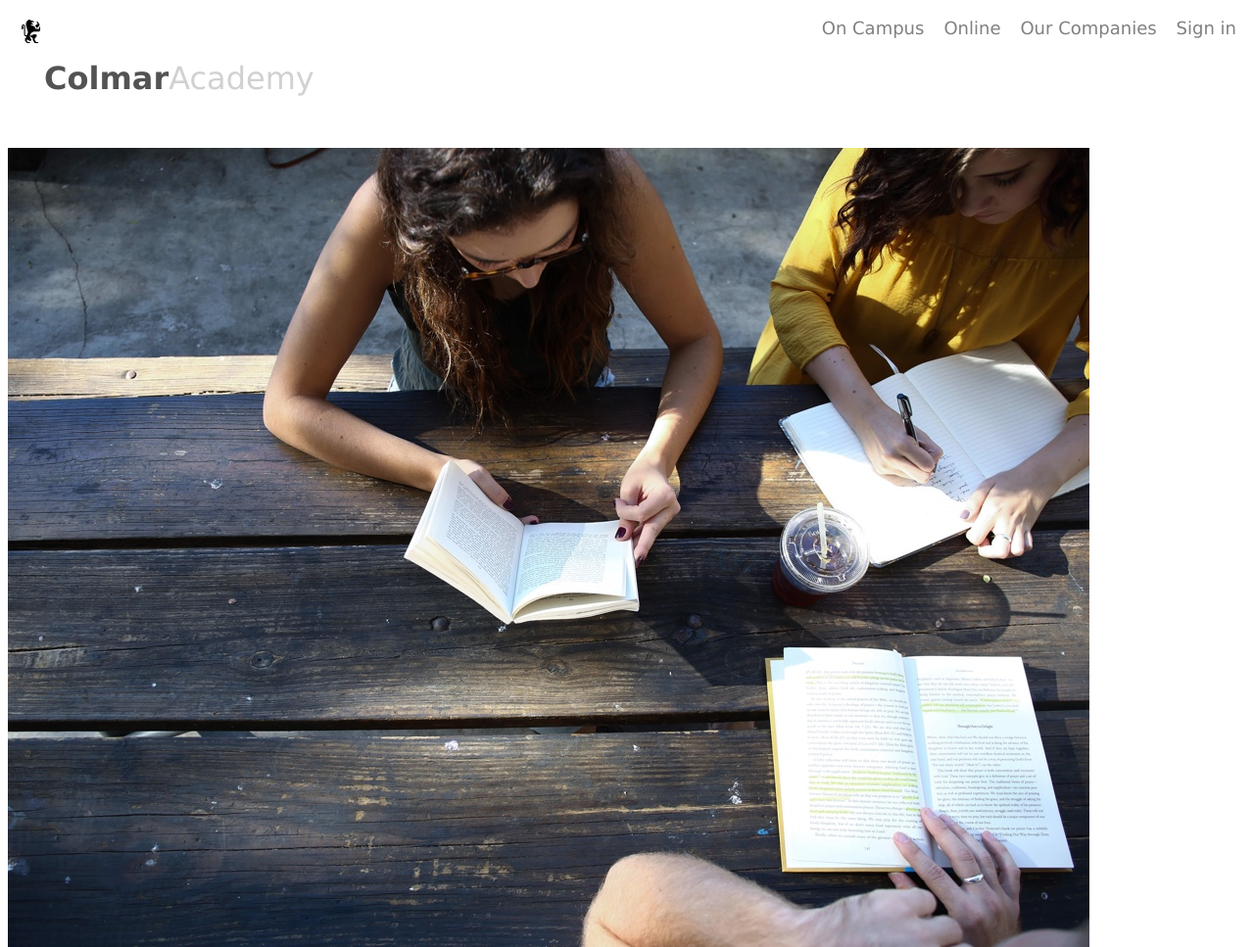
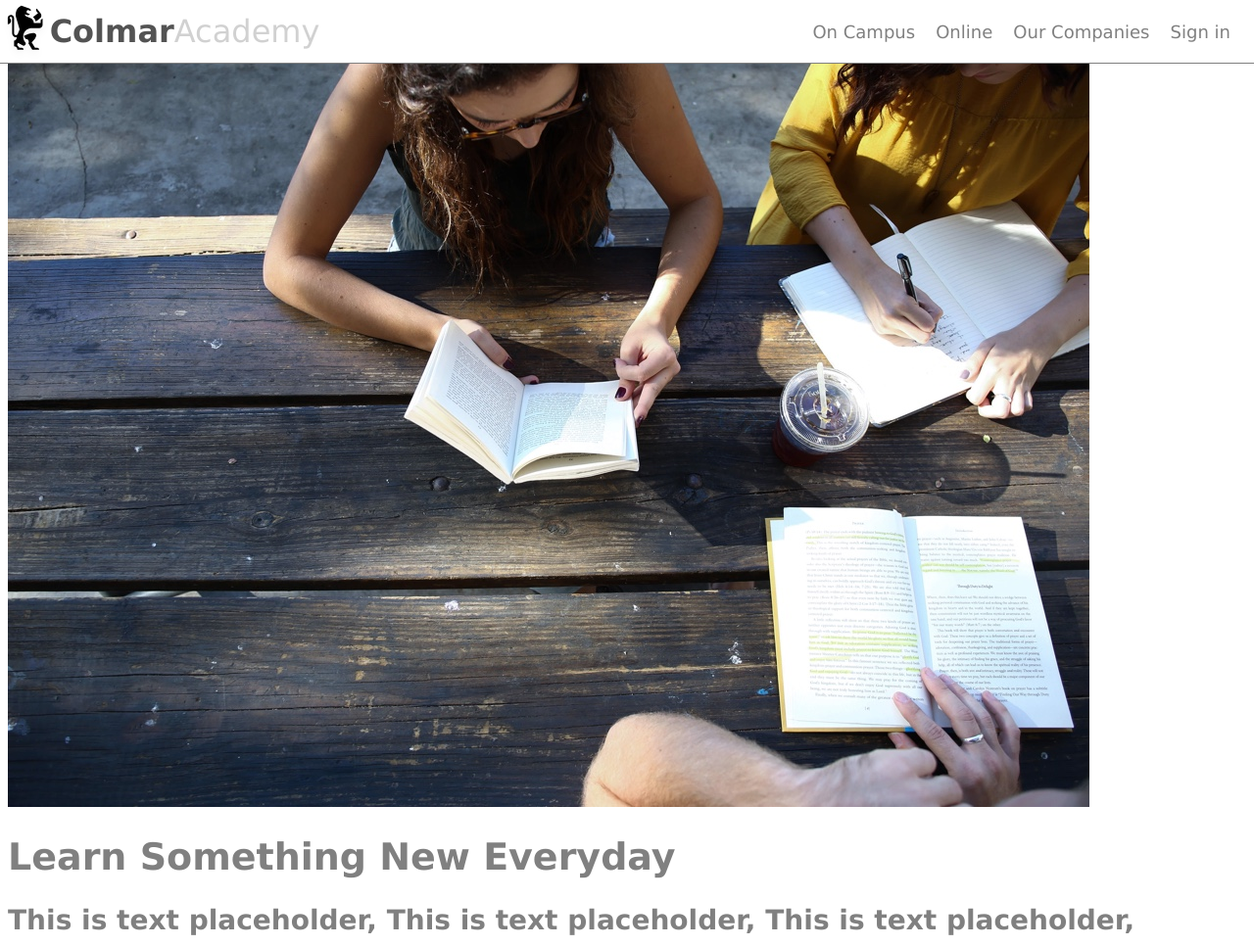
Before and after one commit to AaronCurrie/Colmar-Academy, a plain HTML site: page Index.html in a window 1280 px wide. Shown: the top 967 px of the page at 98% size. Drawn offline with Linux system fonts and the light colour scheme.

Commit message:
completed the header

```diff
--- a/Index.html
+++ b/Index.html
@@ -6,17 +6,17 @@
     <link rel="stylesheet" type="text/css" href="https://stackpath.bootstrapcdn.com/font-awesome/4.7.0/css/font-awesome.min.css">
 </head>
 <body>
-<header class="header">
-  <div class="colmarac">
-    <a href="#default" class="logo"><img class="logopic" src="Resources/Media/images/ic-logo.svg"><h4 class="colmar">Colmar</h4><h4 class="academy">Academy</h4></a>
-  </div>
-  <div class="header-right">
-      <a>On Campus</a>
-      <a>Online</a>
-      <a>Our Companies</a>
-      <a>Sign in</a>
-  </div>
-</header>
+    <header class="fixednav">
+        <nav class="leftnav">
+            <a href="#"><img src="Resources/Media/images/ic-logo.svg" height=60px><h4 class="colmar">Colmar</h4><h4 class="academy">Academy</h4></a>
+        </nav>
+        <nav class="rightnav">
+            <a href="#" class="rightnav">On Campus</a>
+            <a href="#" class="rightnav">Online</a>
+            <a href="#" class="rightnav">Our Companies</a>
+            <a href="#" class="rightnav">Sign in</a>
+        </nav>
+    </header>
 
 <div class="hero">
     <img src="Resources/Media/images/banner.jpg" alt="group of people socialising and studying">
--- a/Resources/CSS/style.css
+++ b/Resources/CSS/style.css
@@ -25,57 +25,6 @@ h4 {
 ul {
     list-style-type: none;
 }
-
-.logopic {
-    float:left;
-}
-
-.academy {
-    color: rgb(209, 209, 209);
-    font-size: 32px;
-    font-weight: lighter;
-    float:left;
-}
-
-.colmar {
-    color: rgb(83, 83, 83);
-    font-weight: bolder;
-    float: left;
-}
-
-.header {
-    overflow: hidden;
-    background-color: white;
-  }
-
-
-  /* Style the header links */
-  .header a {
-    float: left;
-    color: grey;
-    text-align: center;
-    padding: 10px;
-    text-decoration: none;
-    font-size: 18px;
-  }
-
-  /* Change the background color on mouse-over */
-  .header a:hover {
-    background-color: #ddd;
-    color:grey;
-  }
-
-  /* Style the active/current link*/
-  .header a.active {
-    background-color: dodgerblue;
-    color: white;
-  }
-
-  /* Float the link section to the right */
-  .header-right {
-    float: right;
-  }
-
   /*positioning for the foot menu */
   .copyright {
       float: left;
@@ -89,3 +38,68 @@ ul {
       float: left;
       padding-left: 10px;
   }
+
+  /* header css */
+  .fixednav {
+    display: flex;
+    flex-direction: row;
+    align-items: center; /* aligns links vertically */
+    position: absolute;
+    top: 0;
+    left: 0;
+    z-index: 9999;
+    width: 100%;
+    background-color:white;
+    border-bottom: grey solid 1px;
+    height: 64px;
+  }
+
+  .leftnav {
+    flex-grow: 1; /* this is the important bit */
+  }
+
+  .leftnav a{
+      display: flex;
+      flex-direction: row;
+      align-items: center;
+      text-decoration: none;
+  }
+
+
+/* logo style */
+
+.academy {
+    color: rgb(209, 209, 209);
+    font-size: 32px;
+    font-weight: lighter;
+}
+
+.colmar {
+    color: rgb(83, 83, 83);
+    font-weight: bolder;
+    font-size: 32px;
+}
+
+  /* Style the header links */
+  .rightnav a {
+    color: grey;
+    padding-right: 16px;
+    text-decoration: none;
+    font-size: 18px;
+  }
+
+  /* Change the background color on mouse-over */
+  .rightnav a:hover {
+    background-color: #ddd;
+    color:grey;
+  }
+
+  /* Style the active/current link*/
+  .rightnav a.active {
+    background-color: dodgerblue;
+    color: white;
+  }
+
+  .rightnav {
+      padding-right: 8px;
+  }
```
